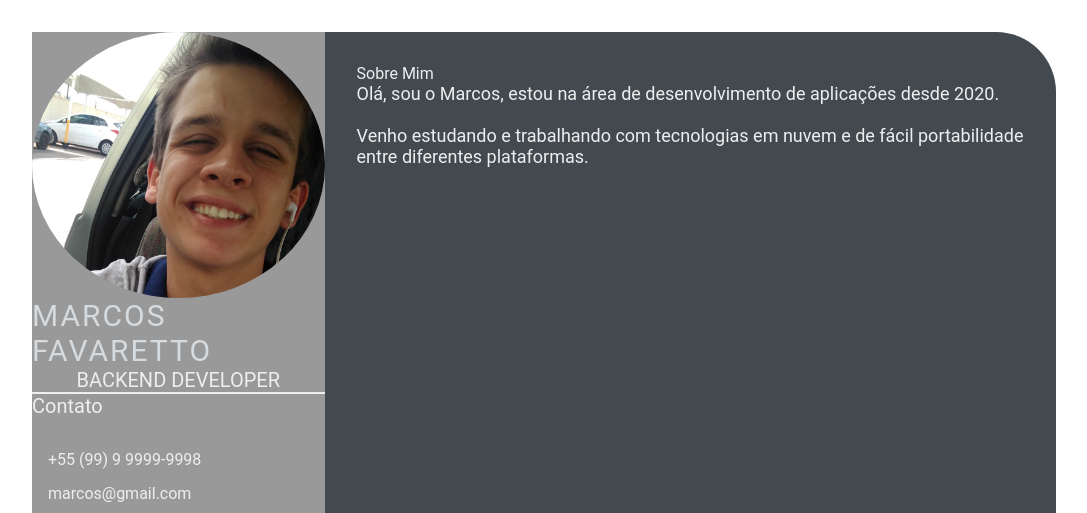
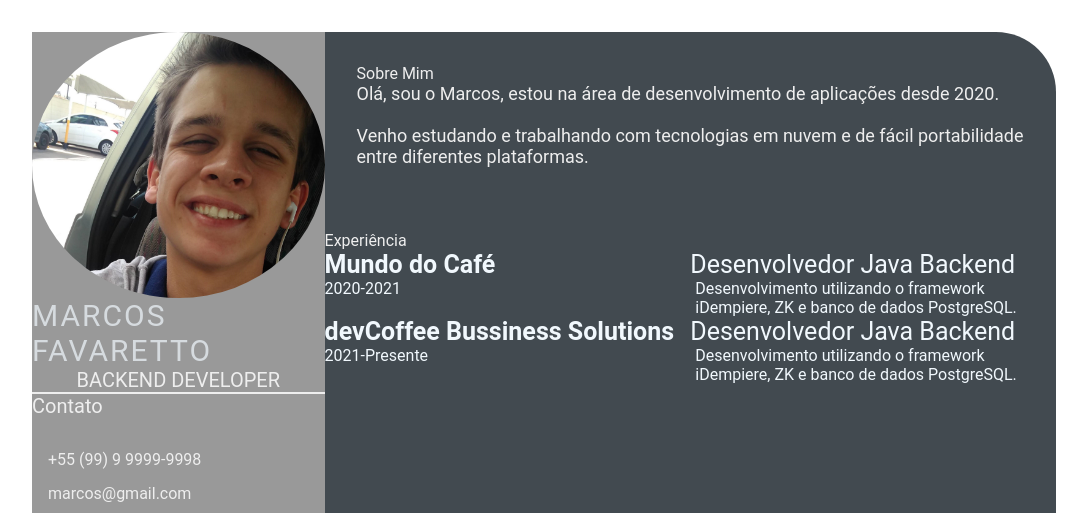
Before and after one commit to MarcosGOFavaretto/marcosgofavaretto.github.io, a plain HTML site: page index.html in a window 1280 px wide. Shown: the top 513 px of the page, without its empty margins (96-1183 px from the left). Drawn offline with Linux system fonts and the light colour scheme.

Commit message:
feature: add experience section (#3)

```diff
--- a/index.html
+++ b/index.html
@@ -47,6 +47,33 @@
                     </p>
                 </div>
             </section>
+            <section class="experience gap">
+                <div class="right-title">Experiência</div>
+                <div class="experience-contents">
+                    <div class="exp-left">
+                        <p class="exp-company-name">Mundo do Café</p>
+                        <p class="exp-company-period">2020-2021</p>
+                    </div>
+                    <div class="exp-right">
+                        <p class="exp-position">Desenvolvedor Java Backend</p>
+                        <p class="exp-desc">
+                            Desenvolvimento utilizando o framework iDempiere, ZK e banco de dados PostgreSQL.
+                        </p>
+                    </div>
+                    <div class="exp-left">
+                        <p class="exp-company-name">devCoffee Bussiness Solutions</p>
+                        <p class="exp-company-period">2021-Presente</p>
+                    </div>
+                    <div class="exp-right">
+                        <p class="exp-position">Desenvolvedor Java Backend</p>
+                        <p class="exp-desc">
+                            Desenvolvimento utilizando o framework iDempiere, ZK e banco de dados PostgreSQL.
+                        </p>
+                    </div>
+                </div>
+
+
+            </section>
         </section>
     </main>
 </body>
--- a/style.css
+++ b/style.css
@@ -101,3 +101,38 @@
     font-size: 18px;
     color: #eeeeee;
 }
+
+.experience-contents,
+.education-contents,
+.awards-contents {
+    display: grid;
+    grid-template-columns: repeat(2, 1fr);
+    padding-bottom: 2rem;
+    color: #F1F8FD;
+}
+
+.exp-company-name,
+.education-school-name,
+.awards-company-name {
+    font-size: 25px;
+    font-weight: bold;
+}
+
+.exp-time-period,
+.educationp-time-period,
+.awards-time-period {
+    font-size: 18px;
+}
+
+.exp-position,
+.education-subject,
+.awards-name {
+    font-size: 25px;
+}
+
+.exp-desc,
+.education-desc,
+.awards-desc {
+    font-size: 16px;
+    padding-left: 5px;
+}
```
